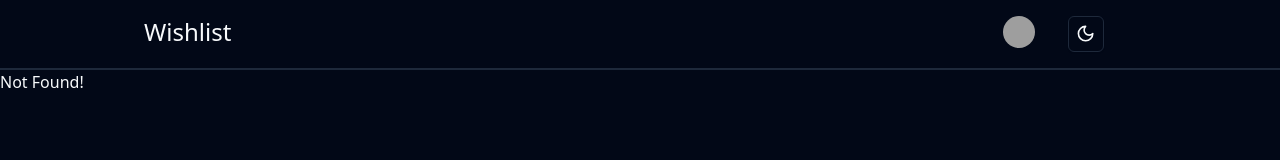
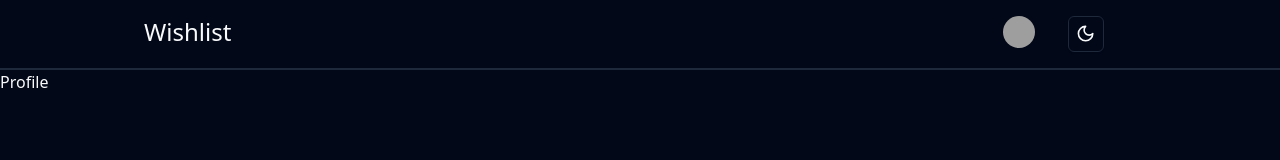
Before and after one commit to rexong/wishlist, a React app in the folder frontend/: page /profile in a window 1280 px wide. Before the commit this address had no page. Shown: the top 160 px of the page. Built offline with nearby package versions, Linux system fonts and the light colour scheme; grey boxes are pictures that could not be loaded; the HTML template or start-up script is replaced by a standard one.

Commit message:
feat: Add Profile Page

```diff
--- a/frontend/src/App.tsx
+++ b/frontend/src/App.tsx
@@ -6,6 +6,7 @@
 import NotFoundScreen from "./pages/not-found-screen"
 import AuthenticateScreen from "./pages/authentication-screen"
 import isAuthenticated from "./state"
+import ProfileScreen from "./pages/pofile-screen"
 
 function App() {
 
@@ -19,6 +20,7 @@
               <>
                 <Route path="/" element={<HomeScreen />} />
                 <Route path="/wishlist" element={<WishlistScreen />} />
+                <Route path="/profile" element={<ProfileScreen />} />
               </>
             ) : (
               <>
--- /dev/null
+++ b/frontend/src/pages/pofile-screen.tsx
@@ -0,0 +1,7 @@
+export default function ProfileScreen() {
+  return (
+      <>
+        <div>Profile</div>
+      </>
+  )
+}
```
